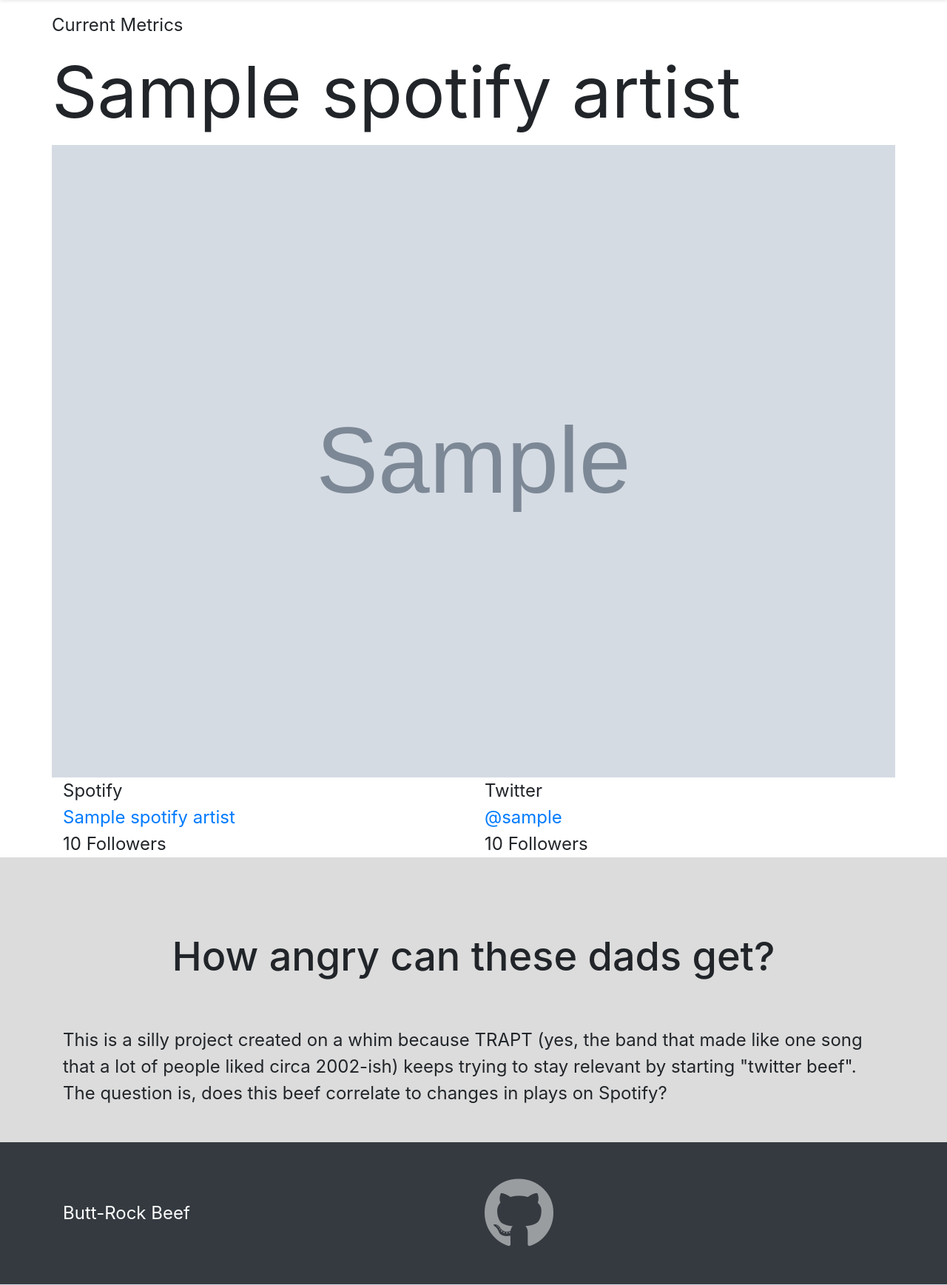
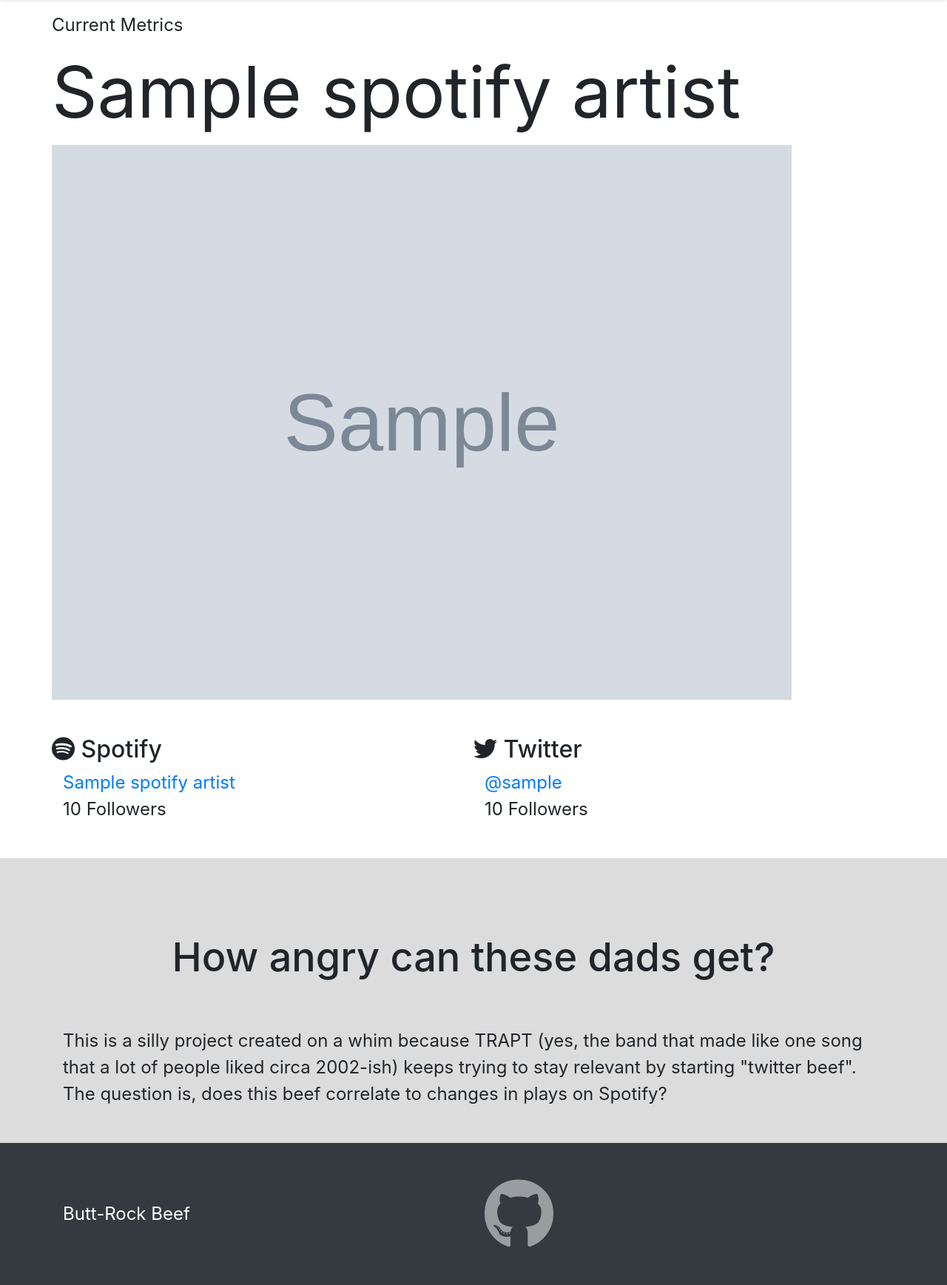
Before and after one commit to blastbeatsandcode/Butt-Rock-Beef, a Flask app: template template/index.html in a window 1280 px wide. Shown: the part 80-1817 px from the top of the page at 74% size. Run offline with Flask 2, Linux system fonts and the light colour scheme; the template is opened without the code that fills it: most values are stand-ins (such as "Sample title", 1, 10 or a date in 2020); grey boxes marked "Sample" are stand-in pictures; some libraries are stand-ins or nearby versions.

Commit message:
Added some more ease of use and cleaned things up a bit.

```diff
--- a/server.py
+++ b/server.py
@@ -16,7 +16,25 @@
 	return render_template("index.html",
 		title='Butt-Rock Beef : How angry can these dads get?',
 		spotifyArtist=spotifyArtist,
-		twitterArtist=twitterArtist)
+		twitterArtist=twitterArtist,
+		artistName=spotifyArtist.name)
+
+@app.route('/search/<artist>')
+def show_results(artist=None):
+	spotify = request.SpotifyRequest()
+	spotifyArtist = spotify.get_first_artist(artist)
+	twitter = request.TwitterRequest()
+	twitterArtist = twitter.get_first_user(artist)
+
+	print("What is it {}".format(spotifyArtist.name), flush=True)
+
+	if spotifyArtist == None or twitterArtist == None:
+		print("It's a bad one!", flush=True)
+	return render_template("index.html",
+		title='Butt-Rock Beef : Custom Search',
+		spotifyArtist=spotifyArtist,
+		twitterArtist=twitterArtist,
+		artistName=artist)
 
 @app.errorhandler(404)
 def page_not_found(error):
--- a/static/css/style.css
+++ b/static/css/style.css
@@ -23,6 +23,9 @@
 img {
 	width: 100%;
 	height: auto;
+	max-width: 1000px;
+	text-align: center;
+	margin-bottom: 2em;
 }
 
 input {
@@ -65,6 +68,8 @@
 
 .metrics-container {
 	font-size: x-large;
+	margin-bottom: 2em;
+	margin-top: 2em;
 }
 
 .nav-item {
--- a/static/js/js.js
+++ b/static/js/js.js
@@ -1,6 +1,7 @@
 function SwitchToSearchBar() {
   var searchBar = document.getElementById("SearchBar");
   var unorderedList = document.getElementById("NavUL");
+  var searchBarContents = document.getElementById("SearchBarContents");
   //var searchButton = document.getElementById("SearchButton");
   searchBar.style.display = "inline";
   searchBar.style.marginRight = "2em";
@@ -9,14 +10,31 @@
   unorderedList.style.width = "100%";
   unorderedList.classList.remove("ml-auto");
   //searchButton.style.display = "none";
+  searchBarContents.focus();
+  searchBarContents.select();
+}
+
+function SearchForArtist() {
+  var searchBar = document.getElementById("SearchBar");
+  var searchBarContents = document.getElementById("SearchBarContents");
+
+  if (!(window.getComputedStyle(searchBar).display === "none") && !(searchBarContents.value === "") && /\S/.test(searchBarContents.value))
+  {
+    window.location.href="/search/" + searchBarContents.value;
+  }
 }
 
 $(function() {
-  // Collapse navbar on mobile when user clicks link
-  //$(".navbar-nav li a:not('.dropdown-toggle')").on('click', function () {
-  //  $('.navbar-collapse').collapse('hide');
-  //});
+  $("#search-button").click(function() {
+    SearchForArtist();
+    SwitchToSearchBar();
+  });
 
-  $("#search-button").click(function() { SwitchToSearchBar(); });
+  $('#SearchBarContents').keypress(function(event){
+    var keycode = (event.keyCode ? event.keyCode : event.which);
+    if(keycode == '13'){
+      SearchForArtist();
+    }
+  });
 
 });
--- a/template/base.html
+++ b/template/base.html
@@ -29,7 +29,7 @@
 
 			<div id="navbarSupportedContent" class="collapse navbar-collapse">
 			  <ul class="navbar-nav ml-auto" id="NavUL">
-				<li id="SearchBar" class="nav-item" style="display: none;"><input type="text" value="TRAPT" /></li>
+				<li id="SearchBar" class="nav-item" style="display: none;"><input id="SearchBarContents" type="text" value="{{artistName}}" /></li>
 				<li id="SearchButton" class="nav-item" style="display: flex;"><div id="search-button"><a href="#" class="nav-link"><i class="fas fa-search fa-2x"></i></a></div></li>
 			  </ul>
 			</div>
--- a/template/index.html
+++ b/template/index.html
@@ -9,23 +9,29 @@
 		<div class="row"><img src="{{spotifyArtist.images[0].url}}" /></div>
 
 		<div class="row">
-			<div class="col-sm-6">Spotify</div>
-			<div class="col-sm-6">Twitter</div>
+			<div class="col-sm-6">
+				<div class="row">
+					<h2><i class="fab fa-spotify"></i> Spotify</h2>
 				</div>
-
 				<div class="row">
 					<div class="col-sm-6"><a href="{{spotifyArtist.external_url}}" target="_blank">{{spotifyArtist.name}}</a></div>
+				</div>
+				<div class="row">
+					<div class="col-sm-6">{{"{:,}".format(spotifyArtist.followers)}} Followers</div>
+				</div>
+			</div>
+			<div class="col-sm-6">
+				<div class="row">
+					<h2><i class="fab fa-twitter"></i> Twitter</h2>
+				</div>
+				<div class="row">
 					<div class="col-sm-6"><a href="{{twitterArtist.url}}" target="_blank">@{{twitterArtist.handle}}</a></div>
 				</div>
-
 				<div class="row">
-			<div class="col-sm-6">{{"{:,}".format(spotifyArtist.followers)}} Followers</div>
 					<div class="col-sm-6">{{"{:,}".format(twitterArtist.followers)}} Followers</div>
 				</div>
-
-		<!-- <div class="row">Idk What else</div>
-
-		<div class="row">Or what else here</div> -->
+			</div>
+		</div>
 	</div>
 
 	<div class="about">
```
Lines whose indentation alone changed are shown as unchanged.
